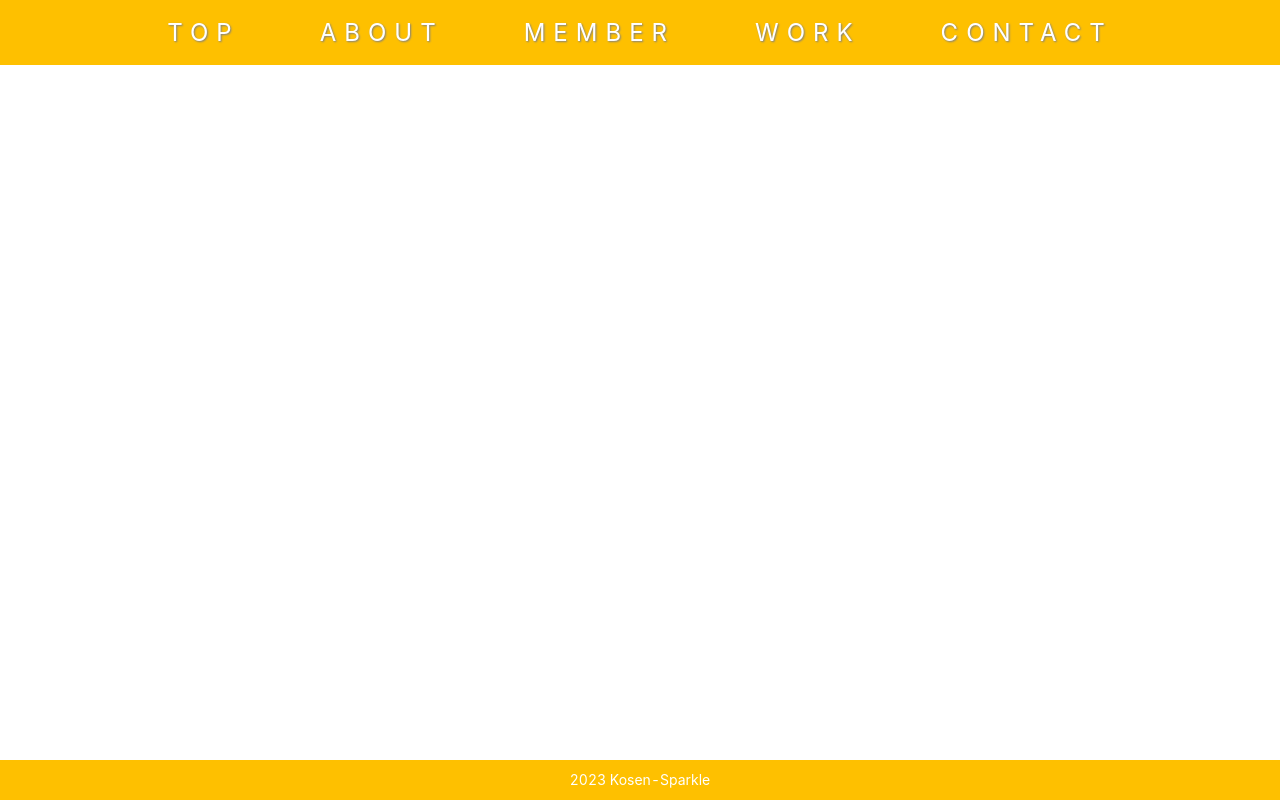
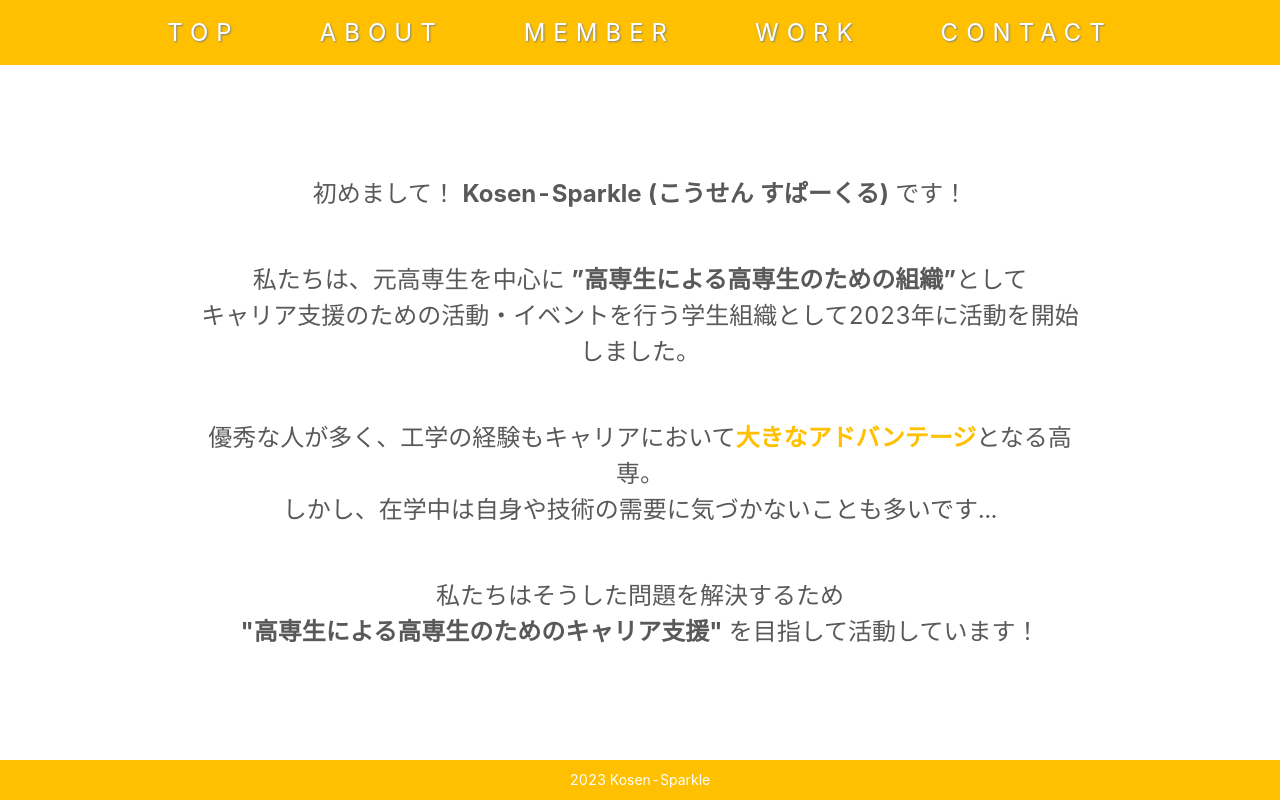
Before and after one commit to sin392/nuxt2-app, a Nuxt app: page /about in a window 1280 px wide. Built offline with nearby package versions, Linux system fonts and the light colour scheme.

Commit message:
add content to about page

```diff
--- a/src/pages/about.vue
+++ b/src/pages/about.vue
@@ -1,5 +1,55 @@
 <template>
-  <div></div>
+  <div class="flex-wrapper">
+    <div class="wrapper">
+      <div>
+        初めまして！
+        <span class="bold">Kosen-Sparkle (こうせん すぱーくる)</span>
+        です！
+      </div>
+      <div>
+        私たちは、元高専生を中心に
+        <span class="bold">”高専生による高専生のための組織”</span>として<br />
+        キャリア支援のための活動・イベントを行う学生組織として2023年に活動を開始しました。
+      </div>
+
+      <div>
+        優秀な人が多く、工学の経験もキャリアにおいて<span class="bold accent"
+          >大きなアドバンテージ</span
+        >となる高専。<br />
+        しかし、在学中は自身や技術の需要に気づかないことも多いです...
+      </div>
+      <div>
+        私たちはそうした問題を解決するため<br />
+        <span class="bold">"高専生による高専生のためのキャリア支援"</span>
+        を目指して活動しています！
+      </div>
+    </div>
+  </div>
 </template>
 
-<style scoped></style>
+<style scoped>
+.bold {
+  font-weight: bold;
+}
+.accent {
+  color: var(--main-bg-color);
+}
+
+.flex-wrapper {
+  height: 100%;
+  display: flex;
+  /* background-color: rgba(0, 0, 0, 0.8); */
+  /* background-color: lightgray; */
+}
+.wrapper {
+  width: 70%;
+  height: 80%;
+  margin: auto;
+  text-align: center;
+  display: flex;
+  flex-direction: column;
+  justify-content: center;
+  gap: 50px;
+  font-size: x-large;
+}
+</style>
```
